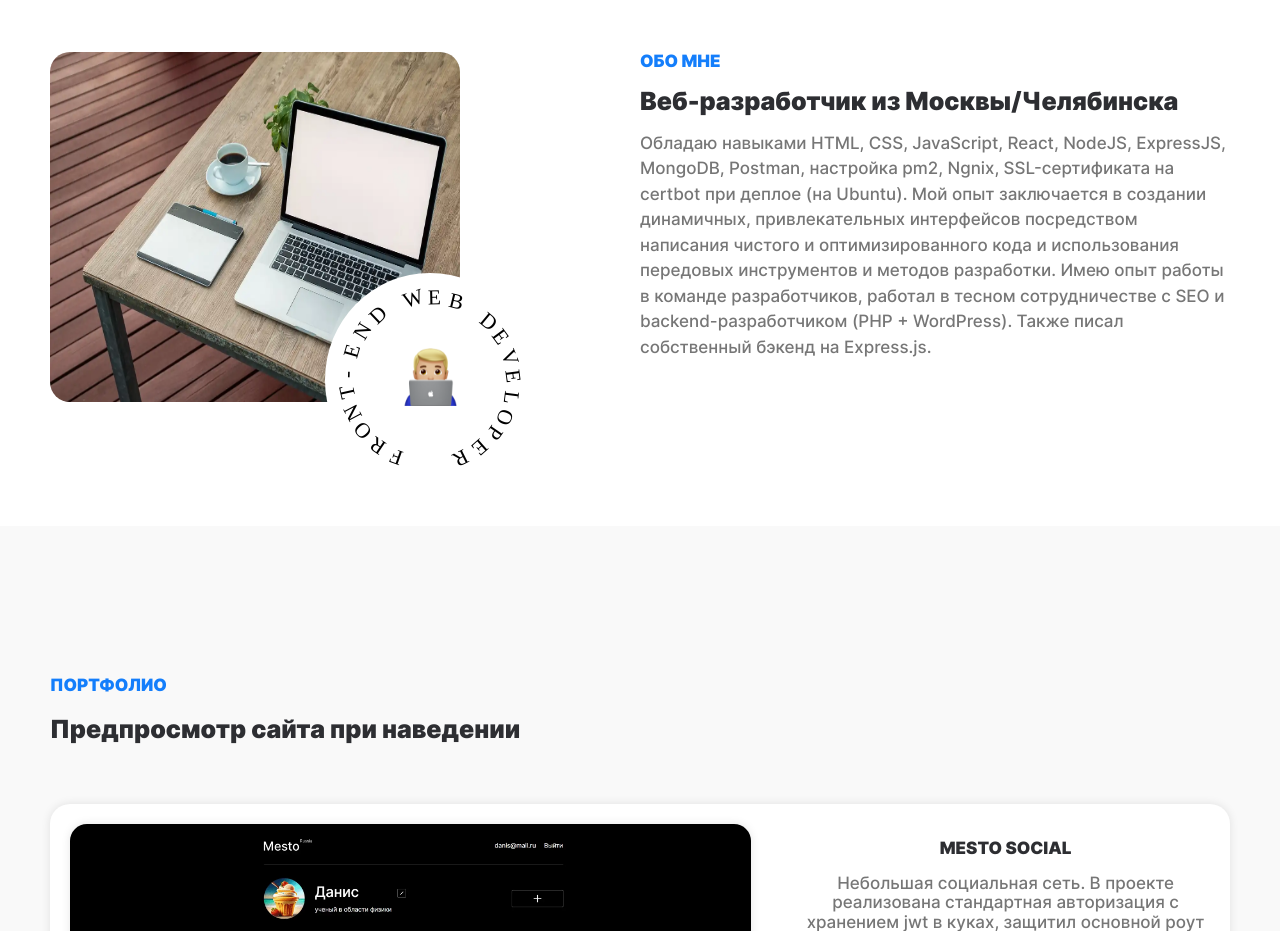
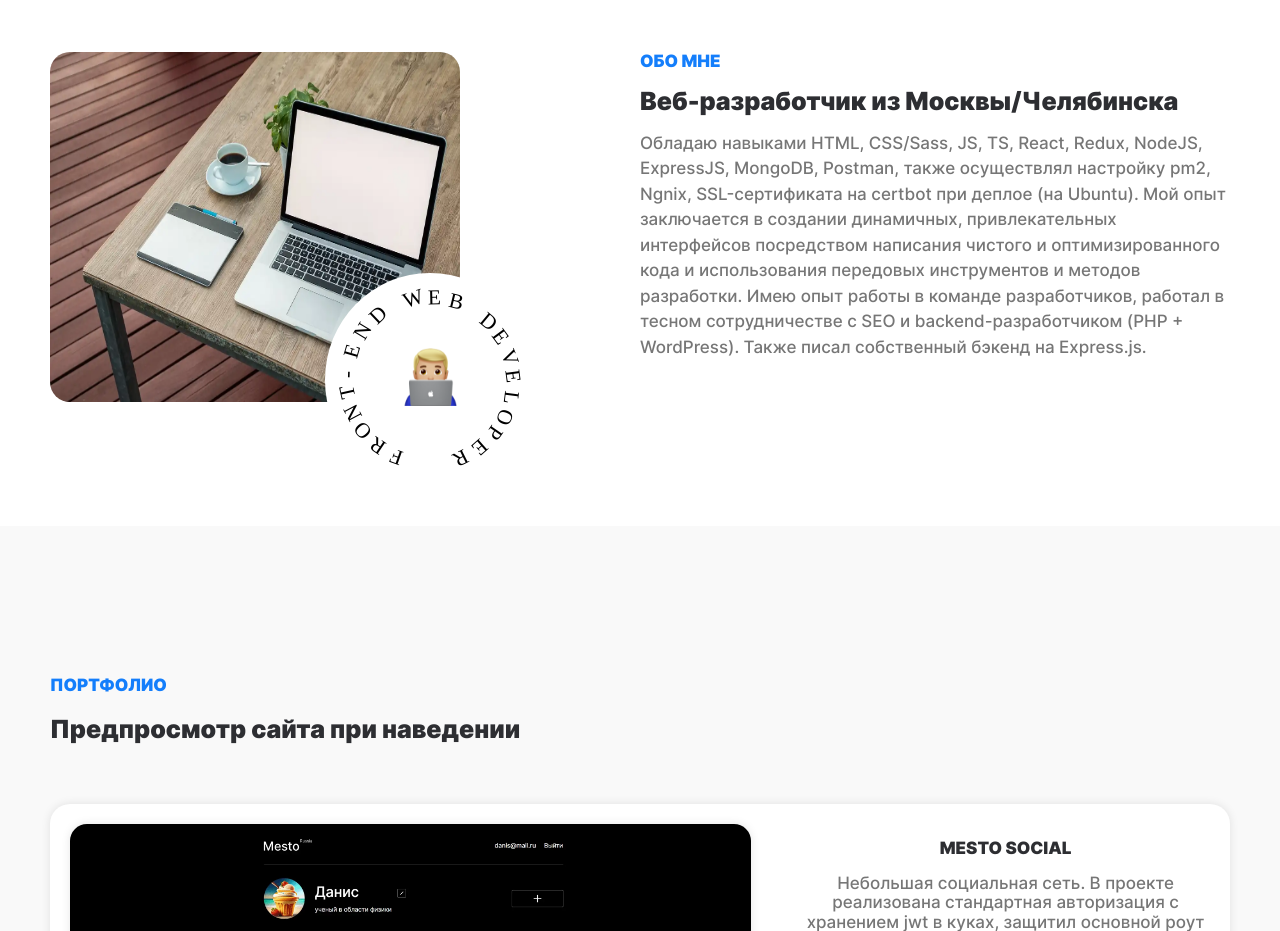
Before and after one commit to danchikSlaziet/portfolio, a React (Create React App) app: page / in a window 1280 px wide. Shown: the part 1040-1971 px from the top of the page. Built offline with nearby package versions, Linux system fonts and the light colour scheme.

Commit message:
changed about-text

```diff
--- a/src/components/About.js
+++ b/src/components/About.js
@@ -20,7 +20,7 @@ export default function About() {
               Веб-разработчик из Москвы/Челябинска
             </h4>
             <p>
-              Обладаю навыками HTML, CSS, JavaScript, React, NodeJS, ExpressJS, MongoDB, Postman, настройка pm2, Ngnix, SSL-сертификата на certbot при деплое (на Ubuntu).
+              Обладаю навыками HTML, CSS/Sass, JS, TS, React, Redux, NodeJS, ExpressJS, MongoDB, Postman, также осуществлял настройку pm2, Ngnix, SSL-сертификата на certbot при деплое (на Ubuntu).
               Мой опыт заключается в создании динамичных, привлекательных интерфейсов
               посредством написания чистого и оптимизированного кода и использования
               передовых инструментов и методов разработки. Имею опыт работы в команде разработчиков, работал в тесном сотрудничестве с SEO и backend-разработчиком (PHP + WordPress).
```
